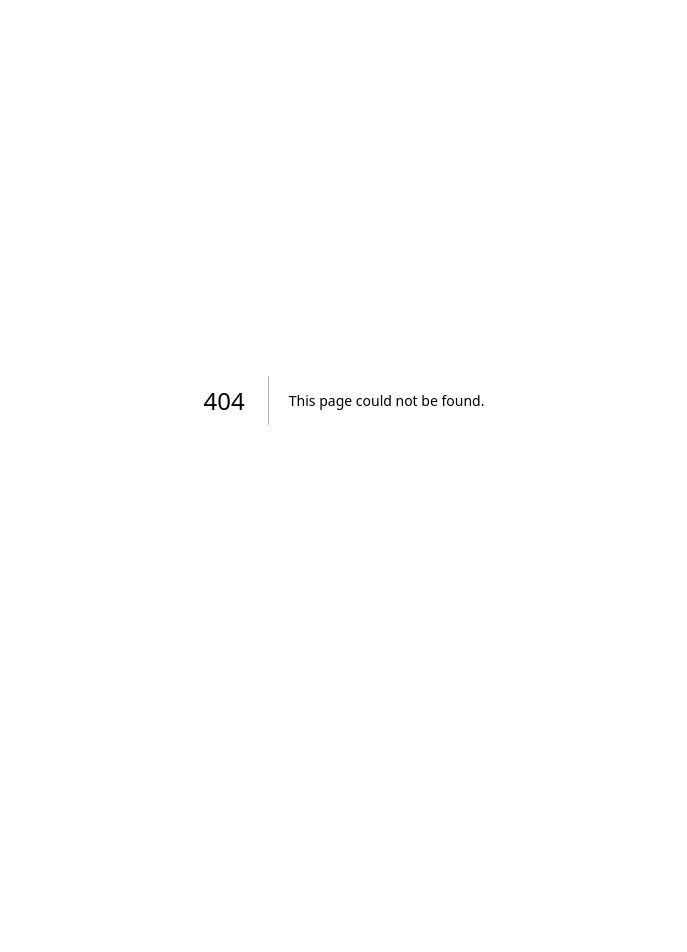
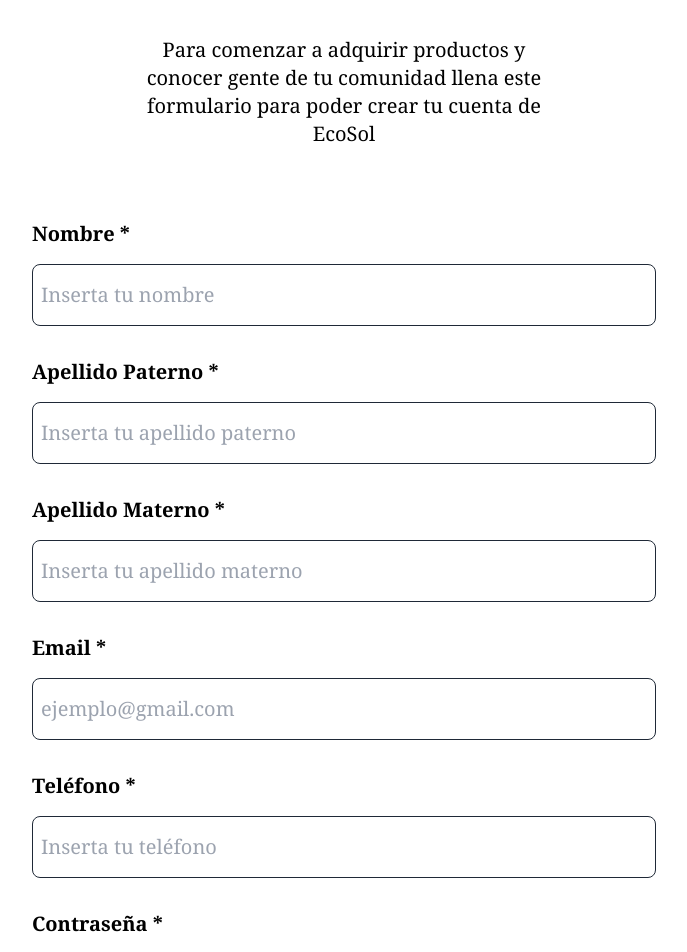
Before and after one commit to Chuyini/EcoSol, a Next.js app: page /pages/SignUp in a window 1280 px wide. Before the commit this address had no page. Shown: the top 952 px of the page, without its empty margins (296-983 px from the left). Before the commit the page ends 800 px from the top, so only its background shows below. Built offline with nearby package versions, Linux system fonts and the light colour scheme.

Commit message:
[ECOSOL]: SignUp Form created

```diff
--- /dev/null
+++ b/app/pages/SignUp/page.tsx
@@ -0,0 +1,72 @@
+import Form from '../../../components/organisms/Form/Form';
+
+const INPUTS_FORM = [
+   {
+      label: 'Nombre *',
+      type: 'text',
+      name: 'name',
+      placeholder: 'Inserta tu nombre',
+   },
+   {
+      label: 'Apellido Paterno *',
+      type: 'text',
+      name: 'firstLastName',
+      placeholder: 'Inserta tu apellido paterno',
+   },
+   {
+      label: 'Apellido Materno *',
+      type: 'text',
+      name: 'secondLastName',
+      placeholder: 'Inserta tu apellido materno',
+   },
+   {
+      label: 'Email *',
+      type: 'email',
+      name: 'email',
+      placeholder: 'ejemplo@gmail.com',
+   },
+   {
+      label: 'Teléfono *',
+      type: 'text',
+      name: 'phone',
+      placeholder: 'Inserta tu teléfono',
+   },
+   {
+      label: 'Contraseña *',
+      type: 'password',
+      name: 'password',
+   },
+   {
+      label: 'Confirmar Contraseña *',
+      type: 'password',
+      name: 'confirmPassword',
+   },
+   {
+      label: 'Código Postal',
+      type: 'text',
+      name: 'postalCode',
+      placeholder: 'X X X X X',
+   },
+];
+
+const URL = {
+   url: '/LogIn',
+   name: 'Ingresa Aquí',
+};
+
+export default function Home() {
+   return (
+      <main className='flex min-h-screen w-full flex-col items-center justify-between bg-white font-serif text-black'>
+         <div className='mt-9 w-11/12 text-center text-xl lg:w-1/3'>
+            {' '}
+            Para comenzar a adquirir productos y conocer gente de tu comunidad
+            llena este formulario para poder crear tu cuenta de EcoSol
+         </div>
+         <Form
+            inputs={INPUTS_FORM}
+            bottomText='¿Ya tienes cuenta?'
+            bottomUrl={URL}
+         />
+      </main>
+   );
+}
--- a/components/atoms/Button/Button.tsx
+++ b/components/atoms/Button/Button.tsx
@@ -6,8 +6,8 @@ interface ButtonProps extends HtmlHTMLAttributes<HTMLButtonElement> {
 }
 
 const BUTTON_CLASSES = {
-   primary: 'bg-blue-500 text-white',
-   secondary: 'bg-gray-300 text-black',
+   primary: 'bg-sky-500 text-white hover:bg-sky-600 ',
+   secondary: 'bg-gray-300 text-black hover:bg-gray-400',
    danger: 'bg-red-500 text-white',
    rounded: 'rounded-full',
    none: 'rounded-sm',
@@ -18,12 +18,21 @@ const Button: FunctionComponent<ButtonProps> = ({
    border,
    children,
    className,
-   onClick,
+   ...rest
 }) => {
    const btnClasses =
-      BUTTON_CLASSES[variant] + ' ' + BUTTON_CLASSES[border] + ' ' + className;
+      'font-serif px-4 py-2 flex text-center items-center justify-center transition-colors duration-300 ease-in-out ' +
+      BUTTON_CLASSES[variant] +
+      ' ' +
+      BUTTON_CLASSES[border] +
+      ' ' +
+      className;
 
-   return <button className={btnClasses}>{children}</button>;
+   return (
+      <button {...rest} className={btnClasses}>
+         {children}
+      </button>
+   );
 };
 
 export default Button;
--- /dev/null
+++ b/components/molecules/FormInput/FormInput.tsx
@@ -0,0 +1,35 @@
+import { FunctionComponent } from 'react';
+
+export interface FormInputProps {
+   label: string;
+   type: string;
+   name: string;
+   placeholder?: string;
+}
+
+const FormInput: FunctionComponent<FormInputProps> = ({
+   label,
+   type,
+   placeholder,
+   name,
+}) => {
+   return (
+      <div className='flex flex-col p-2'>
+         <label
+            htmlFor={name}
+            className='py-4 font-serif text-xl font-semibold text-black'
+         >
+            {label}
+         </label>
+         <input
+            className='rounded-lg border border-gray-800 p-2 py-4 font-serif text-xl text-black focus-visible:outline-none'
+            type={type}
+            placeholder={placeholder}
+            id={name}
+            name={name}
+         />
+      </div>
+   );
+};
+
+export default FormInput;
--- /dev/null
+++ b/components/organisms/Form/Form.tsx
@@ -0,0 +1,55 @@
+import { FunctionComponent, HtmlHTMLAttributes } from 'react';
+import Button from '../../atoms/Button/Button';
+import FormInput, { FormInputProps } from '../../molecules/FormInput/FormInput';
+import Link from 'next/link';
+
+interface URL {
+   url: string;
+   name: string;
+}
+
+interface FormProps extends HtmlHTMLAttributes<HTMLFormElement> {
+   inputs: FormInputProps[];
+   bottomText?: string;
+   bottomUrl?: URL;
+}
+
+const Form: FunctionComponent<FormProps> = ({
+   inputs,
+   bottomText,
+   bottomUrl,
+}) => {
+   return (
+      <form
+         action=''
+         className='m-auto my-12 flex w-11/12 flex-col bg-white lg:w-1/2'
+      >
+         {inputs.map((input) => (
+            <FormInput {...input} key={input.name} />
+         ))}
+
+         {bottomText && bottomUrl && (
+            <div className='my-4 ml-auto mr-2 flex text-lg'>
+               {bottomText}{' '}
+               <Link
+                  className='ml-2 text-sky-500 hover:text-sky-600'
+                  href={bottomUrl?.url}
+               >
+                  {bottomUrl?.name}
+               </Link>
+            </div>
+         )}
+
+         <Button
+            className='m-auto mt-8 h-16 w-1/2 text-3xl'
+            variant='primary'
+            border='rounded'
+            typeof='submit'
+         >
+            Enviar
+         </Button>
+      </form>
+   );
+};
+
+export default Form;
```
